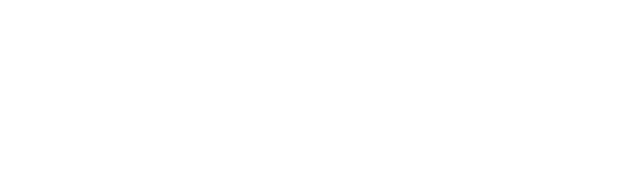
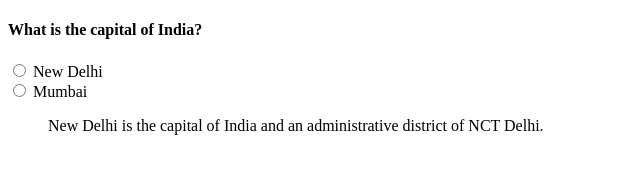
Before and after one commit to acciojob/trivia-AliveOrdinary, a website: page main.html in a window 1280 px wide. Shown: the whole page, without its empty margins (0-640 px from the left). Drawn offline with Linux system fonts and the light colour scheme.

Commit message:
Update main.html

```diff
--- a/main.html
+++ b/main.html
@@ -8,6 +8,16 @@
 
 <body>
 	<!-- the entire body must be written by student -->
+	 <h4>
+		What is the capital of India?
+	</h4>
+	<input type="radio" id="option1" value="New Delhi">
+	<label for="option1">New Delhi</label><br>
+	<input type="radio" id="option2" value="Mumbai">
+	<label for="option2">Mumbai</label><br>
+
+	<blockquote id="block" cite="https://en.wikipedia.org/wiki/New_Delhi"> New Delhi is the capital of India and an administrative district of NCT Delhi.</blockquote>
+
     <script type="text/javascript" src="./script.js">
 </script>
 
```
